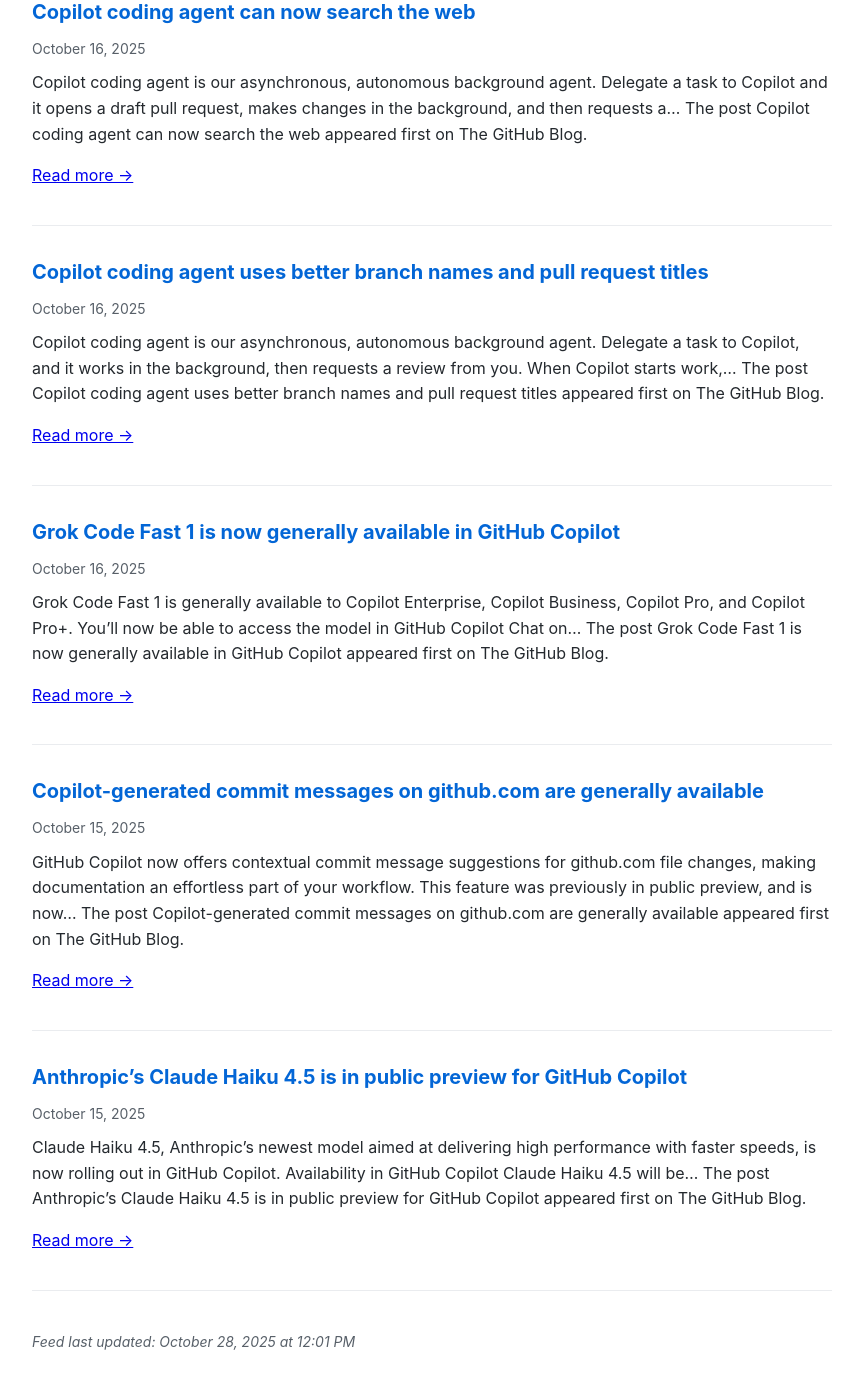
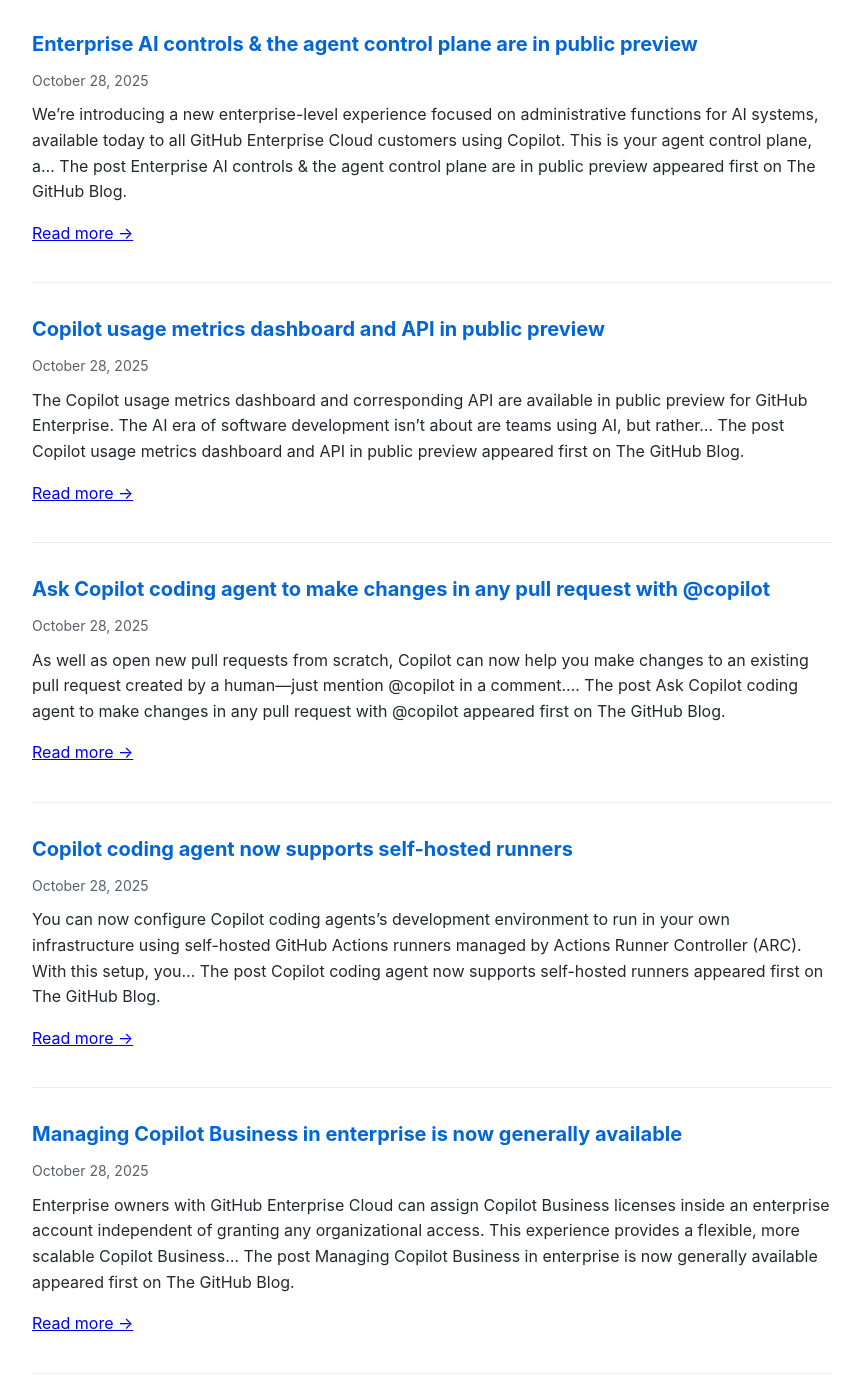
Before and after one commit to Oregand/oregand.github.io, a Jekyll site: the page copilot-feed.html, which Jekyll copies as it is, in a window 1280 px wide and 1400 px high, scrolled down 1479 px. Shown: the whole window, without its empty margins (208-1071 px from the left). Built offline with Jekyll 4.4.1, drawn with Linux system fonts in a browser that asks for light colours; before the commit the page ends 2852 px from its top, so only the background shows below that; some of the changed text lies outside the part shown.

Commit message:
Update RSS feed

```diff
--- a/copilot-feed.html
+++ b/copilot-feed.html
@@ -65,136 +65,136 @@
 
   <div class="feed-item">
     <div class="feed-title">
-      <a href="https://github.blog/changelog/2025-10-23-selected-claude-openai-and-gemini-copilot-models-are-now-deprecated" target="_blank">Selected Claude, OpenAI, and Gemini Copilot models are now deprecated</a>
+      <a href="https://github.blog/changelog/2025-10-28-github-copilot-in-visual-studio-code-gets-upgraded" target="_blank">GitHub Copilot in Visual Studio Code gets upgraded</a>
     </div>
-    <div class="feed-date">October 23, 2025</div>
+    <div class="feed-date">October 28, 2025</div>
     <div class="feed-description">
-      We have deprecated the following models across all GitHub Copilot experiences (including Copilot Chat, inline edits, ask and agent modes, and code completions) on October 23, 2025: Model Deprecation date&#8230;
-The post Selected Claude, OpenAI, and Gemini Copilot models are now deprecated appeared first on The GitHub Blog.
+      The following items released to VS Code Insiders and were announced at GitHub Universe 2025. Highlights OpenAI Codex integration: Access OpenAI Codex in VS Code Insiders with a Copilot Pro+&#8230;
+The post GitHub Copilot in Visual Studio Code gets upgraded appeared first on The GitHub Blog.
 
-      <p><a href="https://github.blog/changelog/2025-10-23-selected-claude-openai-and-gemini-copilot-models-are-now-deprecated" target="_blank">Read more →</a></p>
+      <p><a href="https://github.blog/changelog/2025-10-28-github-copilot-in-visual-studio-code-gets-upgraded" target="_blank">Read more →</a></p>
     </div>
   </div>
 
   <div class="feed-item">
     <div class="feed-title">
-      <a href="https://github.blog/changelog/2025-10-20-claude-haiku-4-5-is-generally-available-in-all-supported-ides" target="_blank">Claude Haiku 4.5 is generally available in all supported IDEs</a>
+      <a href="https://github.blog/changelog/2025-10-28-a-mission-control-to-assign-steer-and-track-copilot-coding-agent-tasks" target="_blank">A mission control to assign, steer, and track Copilot coding agent tasks</a>
     </div>
-    <div class="feed-date">October 20, 2025</div>
+    <div class="feed-date">October 28, 2025</div>
     <div class="feed-description">
-      Claude Haiku 4.5 is generally available to Copilot Enterprise, Copilot Business, Copilot Pro, and Copilot Pro+. You&#8217;ll now be able to access the model in GitHub Copilot Chat on github.com,&#8230;
-The post Claude Haiku 4.5 is generally available in all supported IDEs appeared first on The GitHub Blog.
+      We&#8217;ve redesigned how you manage your Copilot coding agent tasks on github.com. Instead of jumping between pages to track progress, monitor changes, and manage tasks, everything you need now lives&#8230;
+The post A mission control to assign, steer, and track Copilot coding agent tasks appeared first on The GitHub Blog.
 
-      <p><a href="https://github.blog/changelog/2025-10-20-claude-haiku-4-5-is-generally-available-in-all-supported-ides" target="_blank">Read more →</a></p>
+      <p><a href="https://github.blog/changelog/2025-10-28-a-mission-control-to-assign-steer-and-track-copilot-coding-agent-tasks" target="_blank">Read more →</a></p>
     </div>
   </div>
 
   <div class="feed-item">
     <div class="feed-title">
-      <a href="https://github.blog/changelog/2025-10-17-copilot-knowledge-bases-can-now-be-converted-to-copilot-spaces" target="_blank">Copilot knowledge bases can now be converted to Copilot Spaces</a>
+      <a href="https://github.blog/changelog/2025-10-28-new-public-preview-features-in-copilot-code-review-ai-reviews-that-see-the-full-picture" target="_blank">New public preview features in Copilot code review: AI reviews that see the full picture</a>
     </div>
-    <div class="feed-date">October 17, 2025</div>
+    <div class="feed-date">October 28, 2025</div>
     <div class="feed-description">
-      Ahead of the sunset of Copilot knowledge bases on November 1, 2025, we&#8217;ve introduced a new way for you to migrate your legacy knowledge bases into a Copilot Space. Simply&#8230;
-The post Copilot knowledge bases can now be converted to Copilot Spaces appeared first on The GitHub Blog.
+      Copilot code review (CCR) now blends LLM detections and tool calling with deterministic tools like ESLint and CodeQL, delivering smarter reviews and a seamless handoff to the Copilot coding agent&#8230;
+The post New public preview features in Copilot code review: AI reviews that see the full picture appeared first on The GitHub Blog.
 
-      <p><a href="https://github.blog/changelog/2025-10-17-copilot-knowledge-bases-can-now-be-converted-to-copilot-spaces" target="_blank">Read more →</a></p>
+      <p><a href="https://github.blog/changelog/2025-10-28-new-public-preview-features-in-copilot-code-review-ai-reviews-that-see-the-full-picture" target="_blank">Read more →</a></p>
     </div>
   </div>
 
   <div class="feed-item">
     <div class="feed-title">
-      <a href="https://github.blog/changelog/2025-10-17-copilot-cli-multiline-input-new-mcp-enhancements-and-haiku-4-5" target="_blank">Copilot CLI: Multiline input, new MCP enhancements, and Haiku 4.5</a>
+      <a href="https://github.blog/changelog/2025-10-28-work-with-copilot-coding-agent-in-slack" target="_blank">Work with Copilot coding agent in Slack</a>
     </div>
-    <div class="feed-date">October 17, 2025</div>
+    <div class="feed-date">October 28, 2025</div>
     <div class="feed-description">
-      Another week means another round of daily GitHub Copilot CLI improvements, made possible by feedback from developers like you! Keep up the bug reports, feature requests, and discussions in our&#8230;
-The post Copilot CLI: Multiline input, new MCP enhancements, and Haiku 4.5 appeared first on The GitHub Blog.
+      The GitHub app for Slack now works with GitHub Copilot coding agent, letting you generate pull requests directly from your Slack conversations. This update is rolling out over the course&#8230;
+The post Work with Copilot coding agent in Slack appeared first on The GitHub Blog.
 
-      <p><a href="https://github.blog/changelog/2025-10-17-copilot-cli-multiline-input-new-mcp-enhancements-and-haiku-4-5" target="_blank">Read more →</a></p>
+      <p><a href="https://github.blog/changelog/2025-10-28-work-with-copilot-coding-agent-in-slack" target="_blank">Read more →</a></p>
     </div>
   </div>
 
   <div class="feed-item">
     <div class="feed-title">
-      <a href="https://github.blog/changelog/2025-10-17-gpt-4-1-copilot-code-completion-model-october-update" target="_blank">GPT-4.1 Copilot code completion model — October update</a>
+      <a href="https://github.blog/changelog/2025-10-28-github-copilot-for-linear-available-in-public-preview" target="_blank">GitHub Copilot for Linear available in public preview</a>
     </div>
-    <div class="feed-date">October 17, 2025</div>
+    <div class="feed-date">October 28, 2025</div>
     <div class="feed-description">
-      We&#8217;ve enhanced the GPT-4.1 Copilot code completion model in GitHub Copilot to improve the model&#8217;s ability to infer your intent from code context. As a result, you&#8217;ll see more accurate&#8230;
-The post GPT-4.1 Copilot code completion model — October update appeared first on The GitHub Blog.
+      You can now assign issues in Linear to Copilot coding agent, our asynchronous, autonomous background agent. When you assign a Linear issue to Copilot, it will: Analyze the issue contents&#8230;
+The post GitHub Copilot for Linear available in public preview appeared first on The GitHub Blog.
 
-      <p><a href="https://github.blog/changelog/2025-10-17-gpt-4-1-copilot-code-completion-model-october-update" target="_blank">Read more →</a></p>
+      <p><a href="https://github.blog/changelog/2025-10-28-github-copilot-for-linear-available-in-public-preview" target="_blank">Read more →</a></p>
     </div>
   </div>
 
   <div class="feed-item">
     <div class="feed-title">
-      <a href="https://github.blog/changelog/2025-10-16-copilot-coding-agent-can-now-search-the-web" target="_blank">Copilot coding agent can now search the web</a>
+      <a href="https://github.blog/changelog/2025-10-28-enterprise-ai-controls-the-agent-control-plane-are-in-public-preview" target="_blank">Enterprise AI controls & the agent control plane are in public preview</a>
     </div>
-    <div class="feed-date">October 16, 2025</div>
+    <div class="feed-date">October 28, 2025</div>
     <div class="feed-description">
-      Copilot coding agent is our asynchronous, autonomous background agent. Delegate a task to Copilot and it opens a draft pull request, makes changes in the background, and then requests a&#8230;
-The post Copilot coding agent can now search the web appeared first on The GitHub Blog.
+      We&#8217;re introducing a new enterprise-level experience focused on administrative functions for AI systems, available today to all GitHub Enterprise Cloud customers using Copilot. This is your agent control plane, a&#8230;
+The post Enterprise AI controls &amp; the agent control plane are in public preview appeared first on The GitHub Blog.
 
-      <p><a href="https://github.blog/changelog/2025-10-16-copilot-coding-agent-can-now-search-the-web" target="_blank">Read more →</a></p>
+      <p><a href="https://github.blog/changelog/2025-10-28-enterprise-ai-controls-the-agent-control-plane-are-in-public-preview" target="_blank">Read more →</a></p>
     </div>
   </div>
 
   <div class="feed-item">
     <div class="feed-title">
-      <a href="https://github.blog/changelog/2025-10-16-copilot-coding-agent-uses-better-branch-names-and-pull-request-titles" target="_blank">Copilot coding agent uses better branch names and pull request titles</a>
+      <a href="https://github.blog/changelog/2025-10-28-copilot-usage-metrics-dashboard-and-api-in-public-preview" target="_blank">Copilot usage metrics dashboard and API in public preview</a>
     </div>
-    <div class="feed-date">October 16, 2025</div>
+    <div class="feed-date">October 28, 2025</div>
     <div class="feed-description">
-      Copilot coding agent is our asynchronous, autonomous background agent. Delegate a task to Copilot, and it works in the background, then requests a review from you. When Copilot starts work,&#8230;
-The post Copilot coding agent uses better branch names and pull request titles appeared first on The GitHub Blog.
+      The Copilot usage metrics dashboard and corresponding API are available in public preview for GitHub Enterprise. The AI era of software development isn&#8217;t about are teams using AI, but rather&#8230;
+The post Copilot usage metrics dashboard and API in public preview appeared first on The GitHub Blog.
 
-      <p><a href="https://github.blog/changelog/2025-10-16-copilot-coding-agent-uses-better-branch-names-and-pull-request-titles" target="_blank">Read more →</a></p>
+      <p><a href="https://github.blog/changelog/2025-10-28-copilot-usage-metrics-dashboard-and-api-in-public-preview" target="_blank">Read more →</a></p>
     </div>
   </div>
 
   <div class="feed-item">
     <div class="feed-title">
-      <a href="https://github.blog/changelog/2025-10-16-grok-code-fast-1-is-now-generally-available-in-github-copilot" target="_blank">Grok Code Fast 1 is now generally available in GitHub Copilot</a>
+      <a href="https://github.blog/changelog/2025-10-28-ask-copilot-coding-agent-to-make-changes-in-any-pull-request-with-copilot" target="_blank">Ask Copilot coding agent to make changes in any pull request with @copilot</a>
     </div>
-    <div class="feed-date">October 16, 2025</div>
+    <div class="feed-date">October 28, 2025</div>
     <div class="feed-description">
-      Grok Code Fast 1 is generally available to Copilot Enterprise, Copilot Business, Copilot Pro, and Copilot Pro+. You&#8217;ll now be able to access the model in GitHub Copilot Chat on&#8230;
-The post Grok Code Fast 1 is now generally available in GitHub Copilot appeared first on The GitHub Blog.
+      As well as open new pull requests from scratch, Copilot can now help you make changes to an existing pull request created by a human&#8212;just mention @copilot in a comment.&#8230;
+The post Ask Copilot coding agent to make changes in any pull request with @copilot appeared first on The GitHub Blog.
 
-      <p><a href="https://github.blog/changelog/2025-10-16-grok-code-fast-1-is-now-generally-available-in-github-copilot" target="_blank">Read more →</a></p>
+      <p><a href="https://github.blog/changelog/2025-10-28-ask-copilot-coding-agent-to-make-changes-in-any-pull-request-with-copilot" target="_blank">Read more →</a></p>
     </div>
   </div>
 
   <div class="feed-item">
     <div class="feed-title">
-      <a href="https://github.blog/changelog/2025-10-15-copilot-generated-commit-messages-on-github-com-are-generally-available" target="_blank">Copilot-generated commit messages on github.com are generally available</a>
+      <a href="https://github.blog/changelog/2025-10-28-copilot-coding-agent-now-supports-self-hosted-runners" target="_blank">Copilot coding agent now supports self-hosted runners</a>
     </div>
-    <div class="feed-date">October 15, 2025</div>
+    <div class="feed-date">October 28, 2025</div>
     <div class="feed-description">
-      GitHub Copilot now offers contextual commit message suggestions for github.com file changes, making documentation an effortless part of your workflow. This feature was previously in public preview, and is now&#8230;
-The post Copilot-generated commit messages on github.com are generally available appeared first on The GitHub Blog.
+      You can now configure Copilot coding agents&#8217;s development environment to run in your own infrastructure using self-hosted GitHub Actions runners managed by Actions Runner Controller (ARC). With this setup, you&#8230;
+The post Copilot coding agent now supports self-hosted runners appeared first on The GitHub Blog.
 
-      <p><a href="https://github.blog/changelog/2025-10-15-copilot-generated-commit-messages-on-github-com-are-generally-available" target="_blank">Read more →</a></p>
+      <p><a href="https://github.blog/changelog/2025-10-28-copilot-coding-agent-now-supports-self-hosted-runners" target="_blank">Read more →</a></p>
     </div>
   </div>
 
   <div class="feed-item">
     <div class="feed-title">
-      <a href="https://github.blog/changelog/2025-10-15-anthropics-claude-haiku-4-5-is-in-public-preview-for-github-copilot" target="_blank">Anthropic’s Claude Haiku 4.5 is in public preview for GitHub Copilot</a>
+      <a href="https://github.blog/changelog/2025-10-28-managing-copilot-business-in-enterprise-is-now-generally-available" target="_blank">Managing Copilot Business in enterprise is now generally available</a>
     </div>
-    <div class="feed-date">October 15, 2025</div>
+    <div class="feed-date">October 28, 2025</div>
     <div class="feed-description">
-      Claude Haiku 4.5, Anthropic&#8217;s newest model aimed at delivering high performance with faster speeds, is now rolling out in GitHub Copilot. Availability in GitHub Copilot Claude Haiku 4.5 will be&#8230;
-The post Anthropic’s Claude Haiku 4.5 is in public preview for GitHub Copilot appeared first on The GitHub Blog.
+      Enterprise owners with GitHub Enterprise Cloud can assign Copilot Business licenses inside an enterprise account independent of granting any organizational access. This experience provides a flexible, more scalable Copilot Business&#8230;
+The post Managing Copilot Business in enterprise is now generally available appeared first on The GitHub Blog.
 
-      <p><a href="https://github.blog/changelog/2025-10-15-anthropics-claude-haiku-4-5-is-in-public-preview-for-github-copilot" target="_blank">Read more →</a></p>
+      <p><a href="https://github.blog/changelog/2025-10-28-managing-copilot-business-in-enterprise-is-now-generally-available" target="_blank">Read more →</a></p>
     </div>
   </div>
 
   <div class="update-info">
-    Feed last updated: October 28, 2025 at 12:01 PM
+    Feed last updated: October 29, 2025 at 12:02 AM
   </div>
 </body>
 </html>
--- a/package.json
+++ b/package.json
@@ -8,7 +8,7 @@
   },
   "dependencies": {
     "animate.css": "^4.1.1",
-    "axios": "^1.13.0",
+    "axios": "^1.13.1",
     "xml2js": "^0.6.2"
   },
   "devDependencies": {
```
Also changed, not shown: 1 other file.
